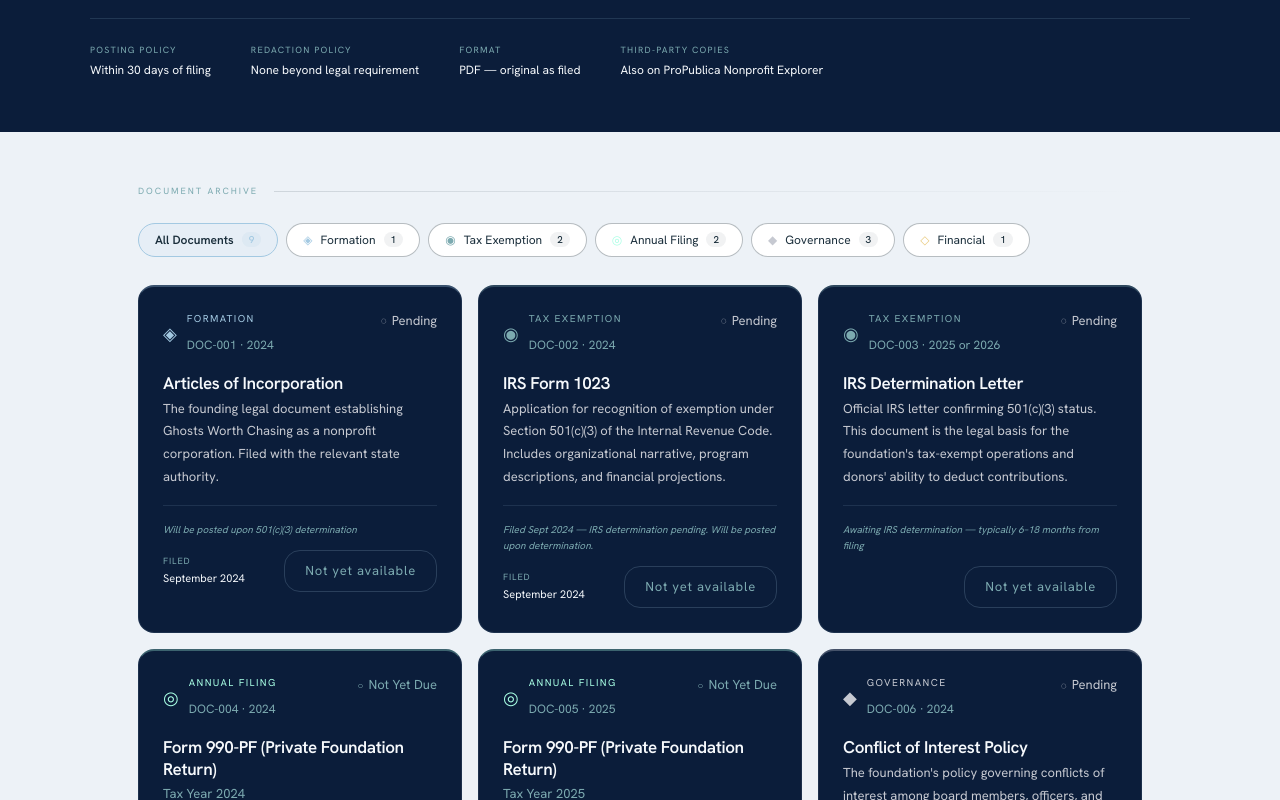
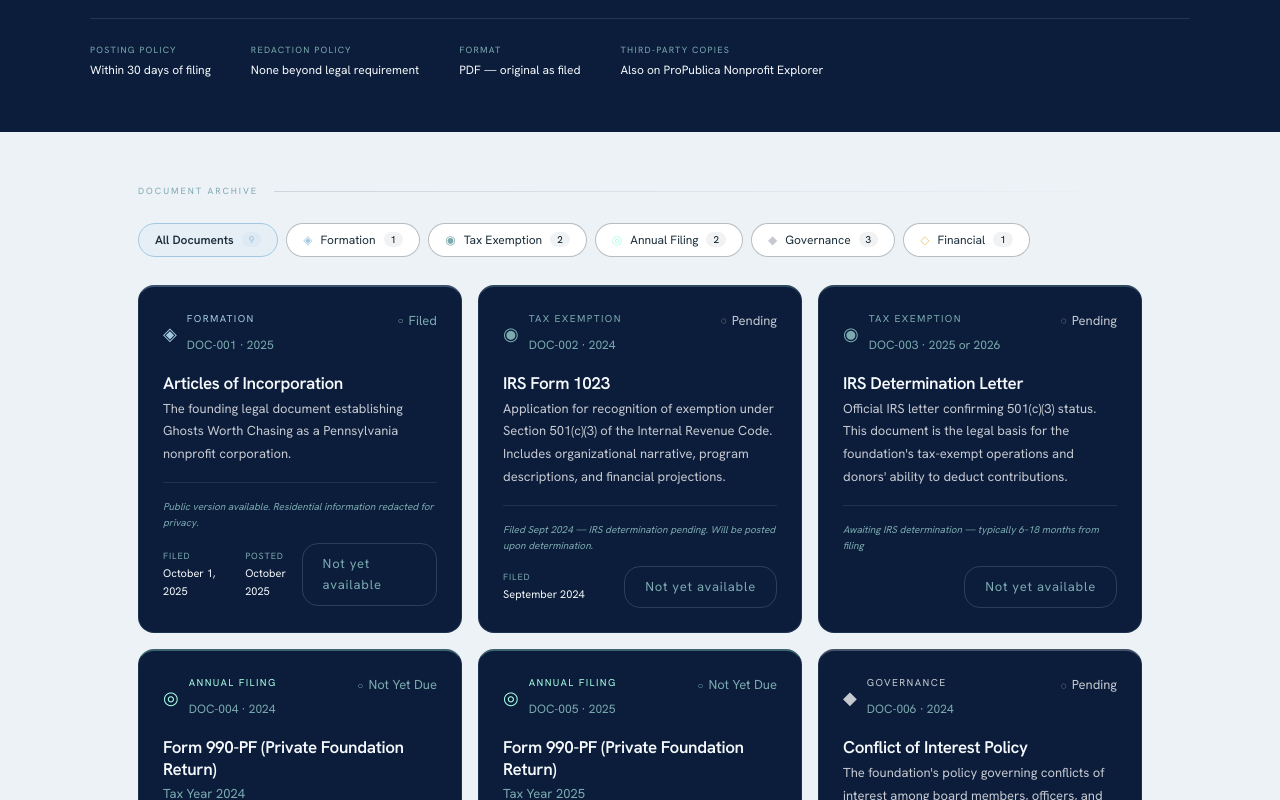
Before and after one commit to Roco41589/ghosts-worth-chasing-site, a Next.js app in the folder ghosts-redesign/: page /transparency/documents in a window 1280 px wide. Shown: the part 391-1191 px from the top of the page. Built offline with nearby package versions, Linux system fonts and the light colour scheme.

Commit message:
Update page.tsx

```diff
--- a/ghosts-redesign/app/transparency/documents/page.tsx
+++ b/ghosts-redesign/app/transparency/documents/page.tsx
@@ -55,13 +55,22 @@ type ThirdPartySource = {
 
 // ── Document Registry ──────────────────────────────────────────────
 const DOCUMENTS: GWCDocument[] = [
-  {
-    id: "DOC-001", title: "Articles of Incorporation", type: "Formation",
-    description: "The founding legal document establishing Ghosts Worth Chasing as a nonprofit corporation. Filed with the relevant state authority.",
-    year: "2024", filedDate: "September 2024", postedDate: null,
-    status: "Pending", statusNote: "Will be posted upon 501(c)(3) determination",
-    mandatory: true, fileUrl: null, fileSize: null,
-  },
+{
+  id: "DOC-001",
+  title: "Articles of Incorporation",
+  type: "Formation",
+  description:
+    "The founding legal document establishing Ghosts Worth Chasing as a Pennsylvania nonprofit corporation.",
+  year: "2025",
+  filedDate: "October 1, 2025",
+  postedDate: "October 2025",
+  status: "Filed",
+  statusNote:
+    "Public version available. Residential information redacted for privacy.",
+  mandatory: true,
+  fileUrl: "/documents/articles-of-incorporation.pdf",
+  fileSize: null,
+},
   {
     id: "DOC-002", title: "IRS Form 1023", type: "Tax Exemption",
     description: "Application for recognition of exemption under Section 501(c)(3) of the Internal Revenue Code. Includes organizational narrative, program descriptions, and financial projections.",
```
